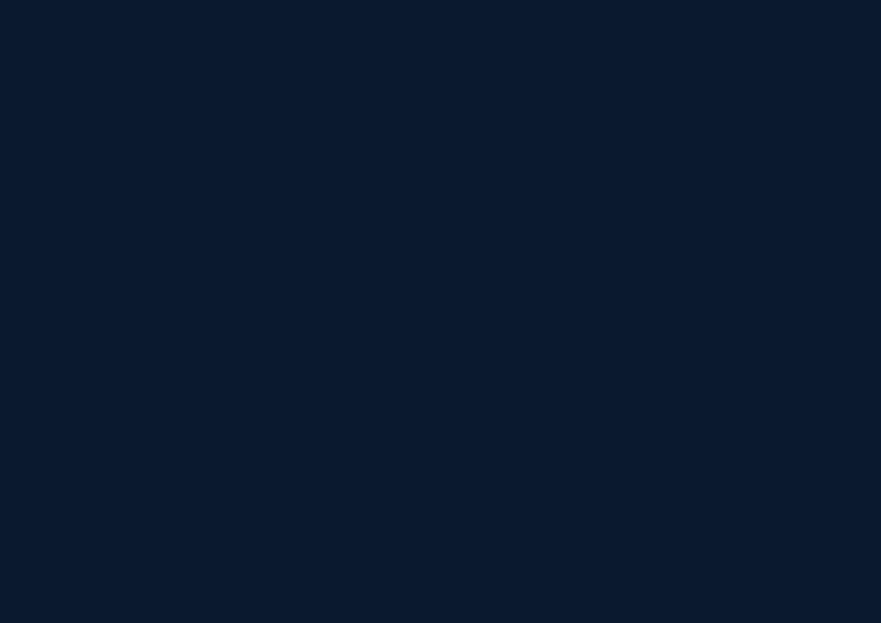
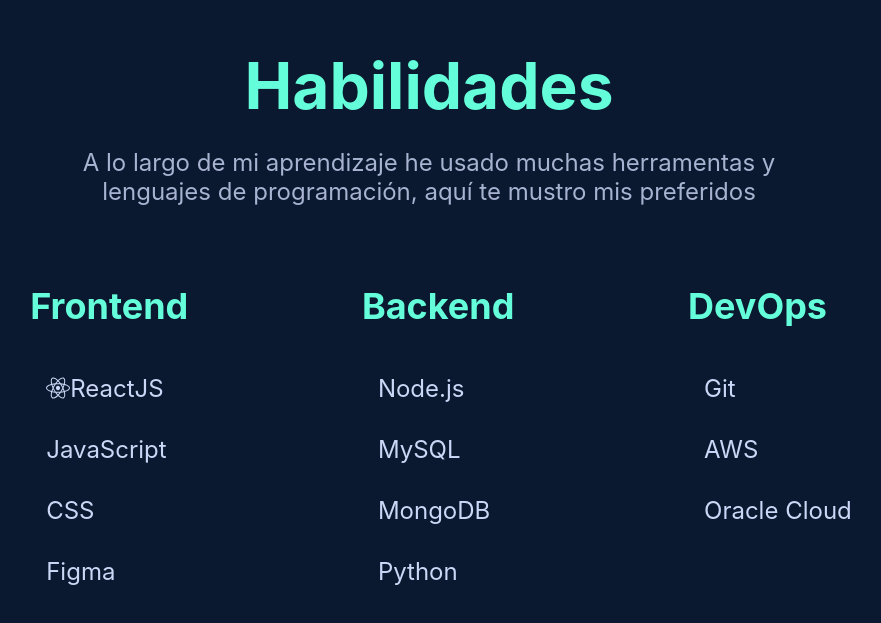
Before and after one commit to Noel1kt/Noel.dev, a React (Vite) app: page / in a window 1280 px wide. Shown: the part 753-1376 px from the top of the page, without its empty margins (211-1092 px from the left). Before the commit the page ends 800 px from the top, so only its background shows below. Built offline with nearby package versions, Linux system fonts and the light colour scheme.

Commit message:
styled skills

```diff
--- a/src/App.css
+++ b/src/App.css
@@ -2,8 +2,6 @@
     display: flex;
     align-items: center;
     margin: 10% 7% 10% 13%;
-
-
 }
 .about-me{
   width: 60vw;
@@ -44,6 +42,49 @@
     border-radius: 50%;
 }
 
+
+/* Skills */
+.section-skills{
+    display: flex;
+    flex-direction: column;
+    align-items: center;
+    margin: 15% 10% 10% 10%;
+}
+
+.section-skills h1{
+    color: #64ffda;
+    font-size: 8vh;
+    margin: 0%;
+}
+.section-skills p{
+    color: #a8b2d1;
+    font-size: 3vh;
+    text-align: center;
+    width: 70%;
+}
+
+
+.lists-skills{
+    display: flex;
+    flex-direction: row;
+    justify-content: space-around;
+    list-style: none;
+    width: 100%;
+    font-size: 3vh;
+}
+.lists-skills h2{
+    color: #64ffda;
+}
+.lists-skills li{
+    list-style: none;
+    color: #ccd6f6;
+    padding: 1rem;
+}
+
+
+
+
+
 /* .profile-contacto{
     display: flex;
     justify-content: space-evenly;
--- a/src/App.jsx
+++ b/src/App.jsx
@@ -1,25 +1,12 @@
-import profilePhoto from './assets/img/profile-photo.jpg';
-import './App.css'
-
-
+import { About } from "./Sections/About"
+import { Skills } from "./Sections/Skills"
 
 function App() {
   return (
-    <section className='section-about'>
-      <div className='about-me'>
-        <h3>Hola, mi nombre es</h3>
-        <h1>Noel Mazariegos.</h1>
-        <h2>Desarrollador Front-End</h2>
-        <p>Actualmente me especializo en el desarrollo Front-end en el programa ONE de Oracle.
-          Tengo una gran pasión por los efectos de interfaz de usuario, las animaciones
-          y la creación de experiencias intuitivas y dinámicas.</p>
-      </div>
-      <div className='profile-photo'>
-        <img className='profile-photo-img' src={profilePhoto} alt="" />
-
-
-      </div>
-    </section>
+    <>
+      <About/>
+      <Skills/>
+    </>
 
   )
 }
--- /dev/null
+++ b/src/Sections/About.jsx
@@ -0,0 +1,20 @@
+import profilePhoto from '../assets/img/profile-photo.jpg';
+import '../App.css'
+
+export const About = () => {
+    return(
+        <section className='section-about'>
+        <div className='about-me'>
+            <h3>Hola, mi nombre es</h3>
+            <h1>Noel Mazariegos.</h1>
+            <h2>Desarrollador Front-End.</h2>
+            <p>Actualmente me especializo en el desarrollo Front-end en el programa ONE de Oracle.
+            Tengo una gran pasión por los efectos de interfaz de usuario, las animaciones
+            y la creación de experiencias intuitivas y dinámicas.</p>
+        </div>
+        <div className='profile-photo'>
+            <img className='profile-photo-img' src={profilePhoto} alt="" />
+        </div>
+        </section>
+    )
+}
--- /dev/null
+++ b/src/Sections/Skills.jsx
@@ -0,0 +1,34 @@
+import { FontAwesomeIcon } from "@fortawesome/react-fontawesome"
+import { faReact } from "@fortawesome/free-brands-svg-icons"
+
+export const Skills = () => {
+    return(
+        <section className="section-skills">
+            <h1>Habilidades</h1>
+            <p>A lo largo de mi aprendizaje he usado muchas herramentas y lenguajes de programación, aquí te mustro mis preferidos</p>
+            <div className="lists-skills">
+                <ul>
+                    <h2>Frontend</h2>
+                    <li><FontAwesomeIcon icon={faReact} />ReactJS</li>
+                    <li>JavaScript</li>
+                    <li>CSS</li>
+                    <li>Figma</li>
+                </ul>
+                <ul>
+                    <h2>Backend</h2>
+                    <li>Node.js</li>
+                    <li>MySQL</li>
+                    <li>MongoDB</li>
+                    <li>Python</li>
+                </ul>
+                <ul>
+                    <h2>DevOps</h2>
+                    <li>Git</li>
+                    <li>AWS</li>
+                    <li>Oracle Cloud</li>
+                </ul>
+            </div>
+
+        </section>
+    )
+}
```
